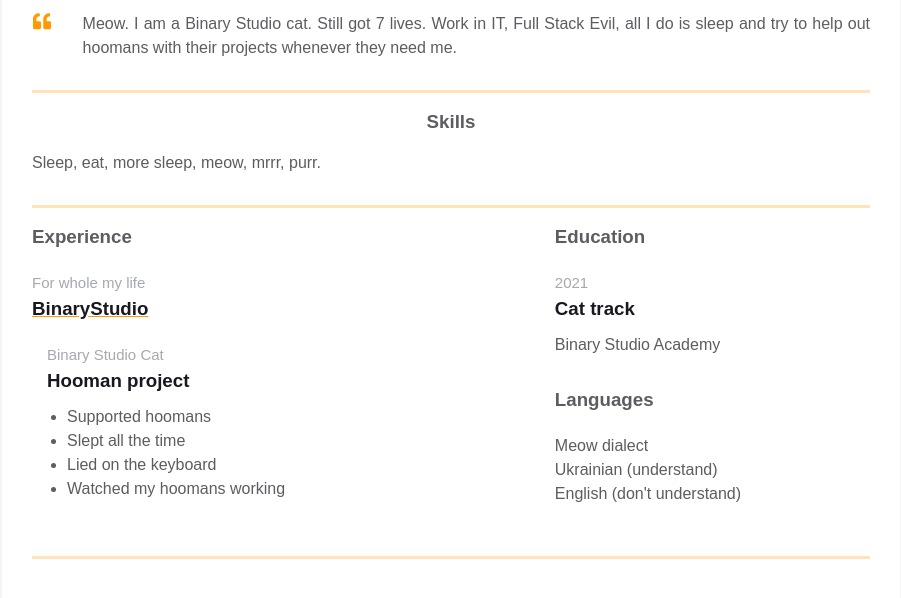
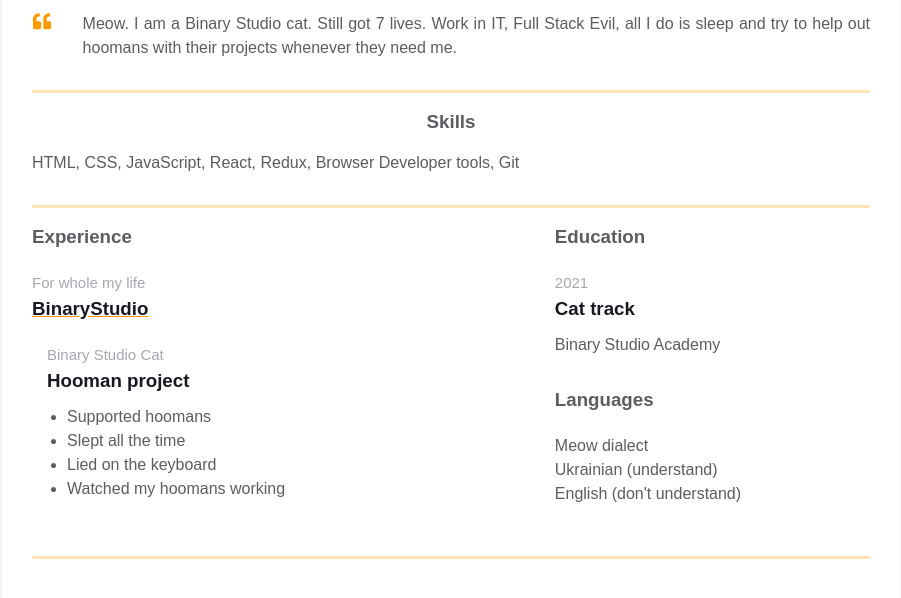
Before and after one commit to Ihore4ik/homepage, a plain HTML site: page index.html in a window 1280 px wide. Shown: the part 338-936 px from the top of the page, without its empty margins (189-1090 px from the left). Drawn offline with Linux system fonts and the light colour scheme.

Commit message:
Replace template skills to my own skills

```diff
--- a/index.html
+++ b/index.html
@@ -79,8 +79,9 @@
 			<div class="resume__block">
 				<div class="skills">
 					<h3 class="skills__header">Skills</h3>
-					<p class="skills__text">Sleep, eat, more sleep, meow, mrrr,
-						purr. </p>
+					<p class="skills__text">HTML, CSS, JavaScript,
+						React, Redux, Browser Developer tools,
+						Git </p>
 				</div>
 			</div>
 		</div>
```
